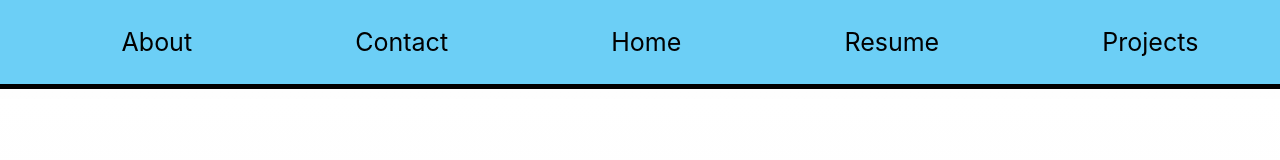
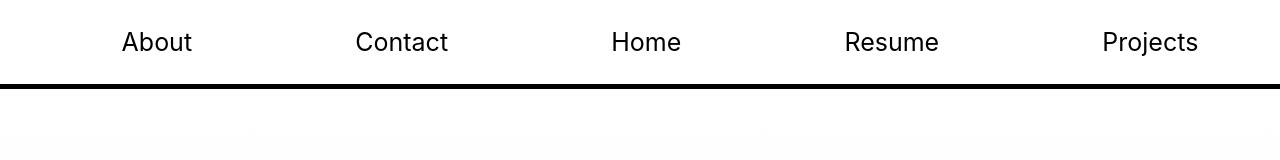
Before and after one commit to cmthecoder/portfolio-react, a React (Create React App) app: page / in a window 1280 px wide. Shown: the top 160 px of the page. Built offline with nearby package versions, Linux system fonts and the light colour scheme.

Commit message:
change nav bar color

```diff
--- a/src/styles/NavBar.css
+++ b/src/styles/NavBar.css
@@ -3,7 +3,7 @@
   border-bottom: 5px black solid;
   margin-bottom: 10px;
   font-size: 25px;
-  background-color: #6CCFF6;
+  background-color: white;
   padding-top: 2px;
   padding-bottom: 2px;
 }
```
